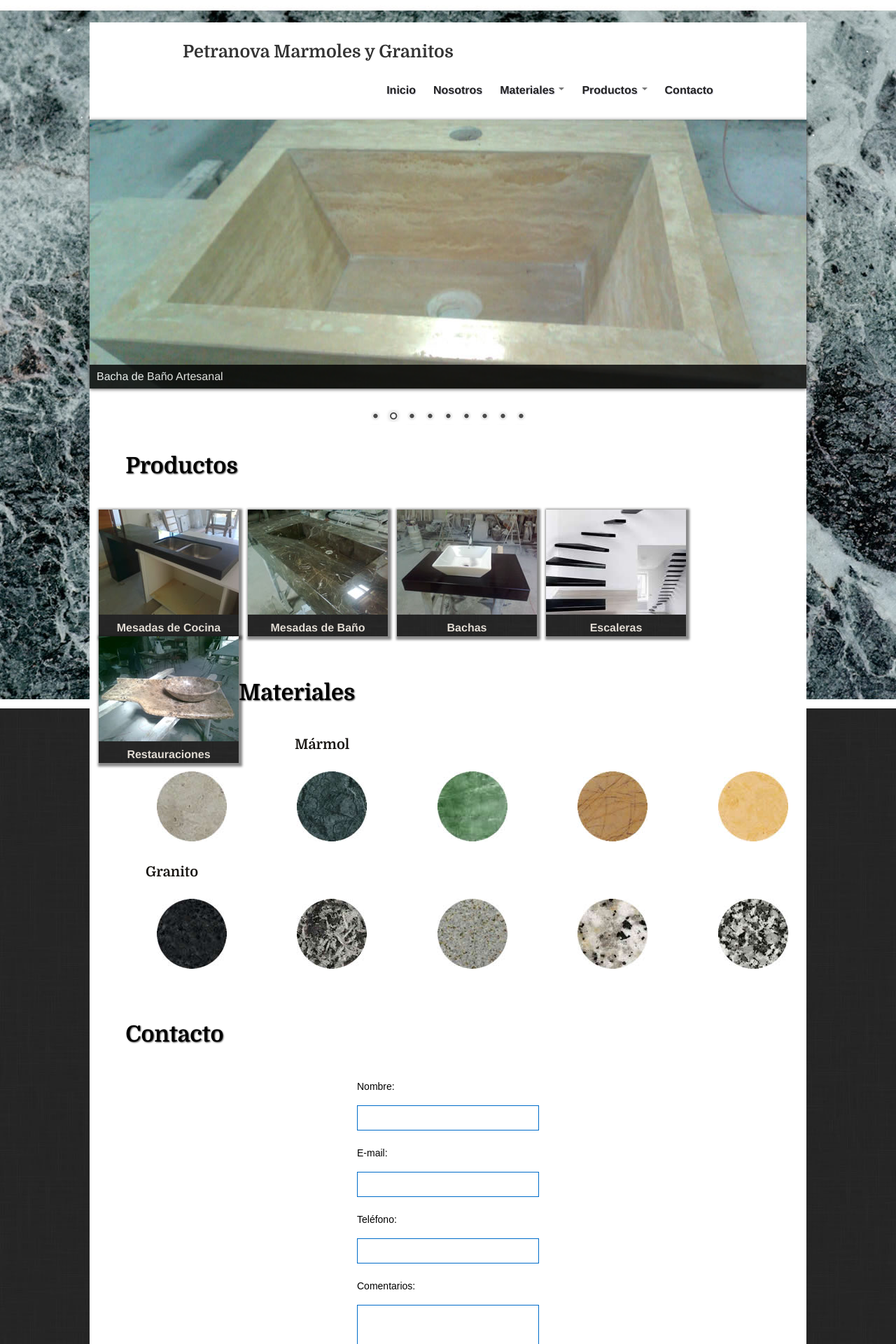
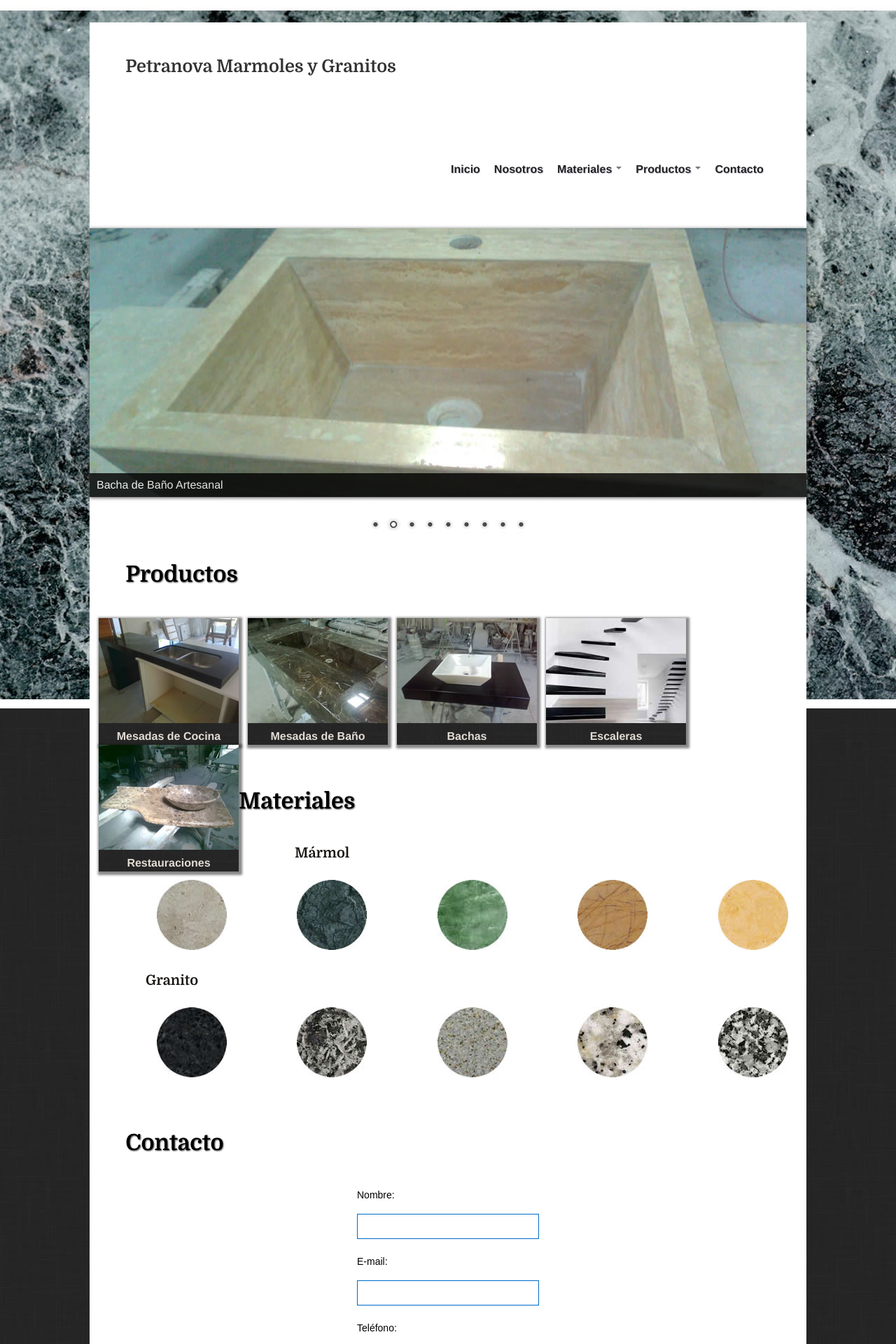
Before and after one commit to ignaciolopezjuani/petranova, a Jekyll site: the page built from index.html, in a window 1280 px wide. Shown: the top 1920 px of the page at 70% size. Built offline with Jekyll 4.4.1, drawn with Linux system fonts in a browser that asks for light colours; nearby versions of some CDN libraries; some web fonts are replaced; Markdown is read by kramdown in place of the engine named in the settings.

Commit message:
Fix Header y nav

```diff
--- a/media/css/base.css
+++ b/media/css/base.css
@@ -67,10 +67,9 @@ color: #AC9C88;
 .main-header {
   font-family: 'Domine', Helvetica, Arial, serif;
   font-weight: bold;
-  margin-left: 13%;
+  margin: 5%;
   float: left;
   display: inline;
-  margin-top: 30px;
   font-size: 25px;
 }
 .main-container {
@@ -106,11 +105,11 @@ nav ul li a {
   text-shadow: 1px 1px 1px #CACAD9;
   color: #121212;
   font: 1em "Helvetica, Arial" sans-serif;
-  padding-left: 25px;
+  padding: 0 10px 0 10px;
 }
 nav ul.menu {
   float: right;
-  margin: 3% 13%;
+  margin: 7% 5%;
 }
 
 /*
```
